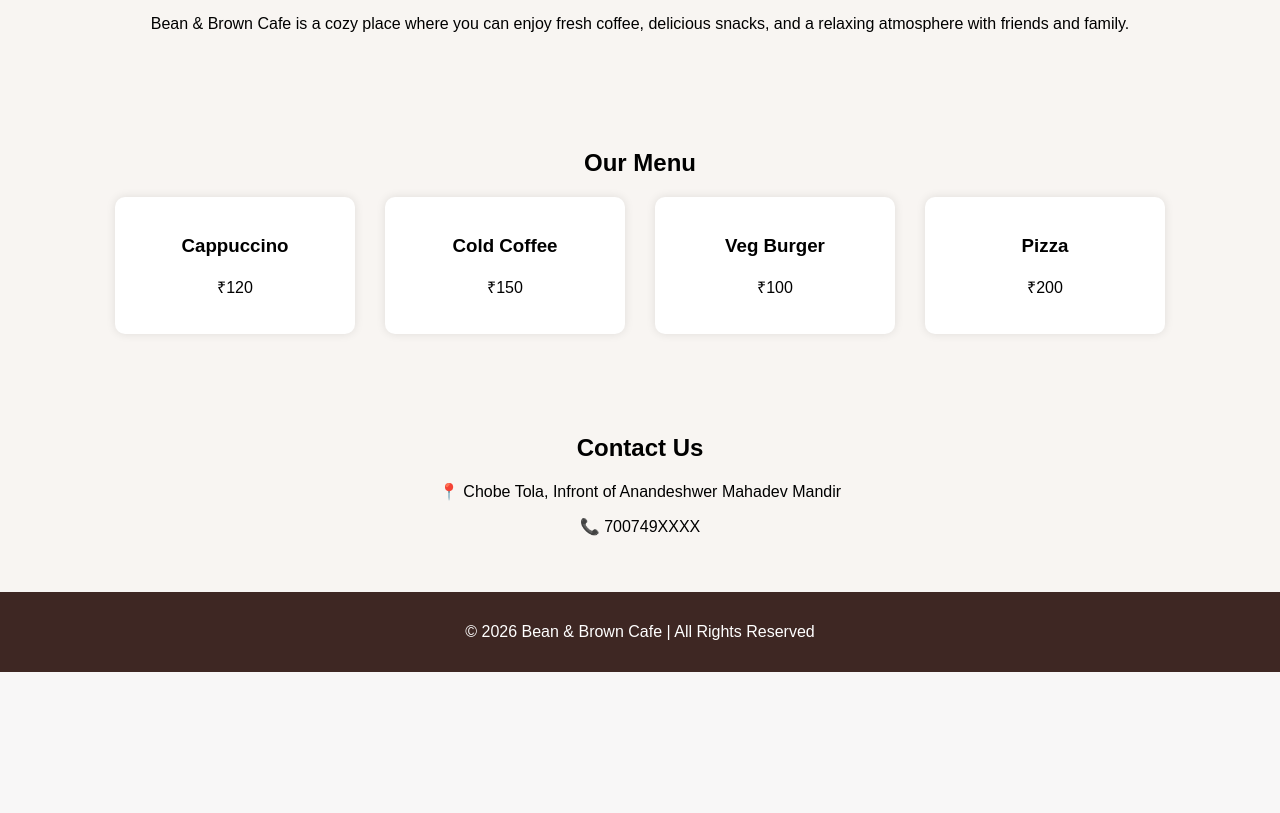
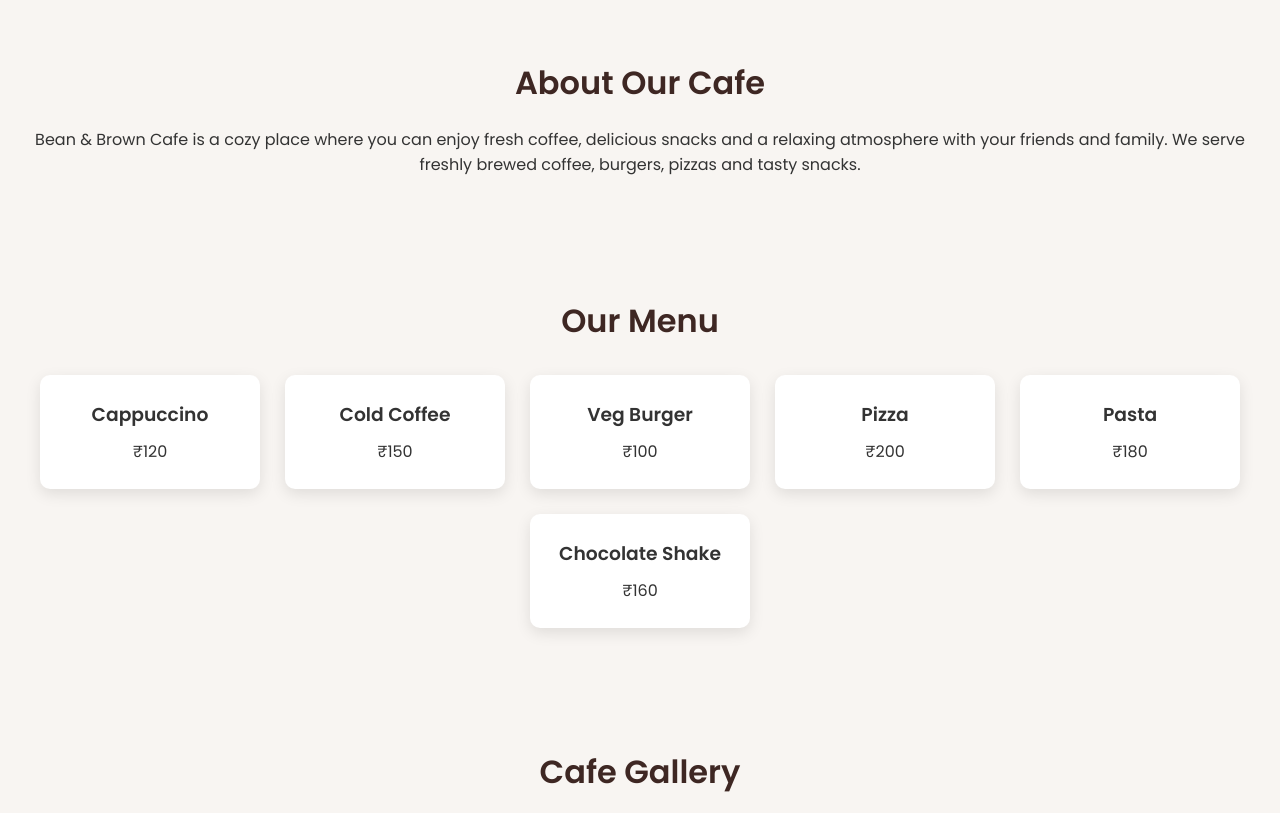
Before and after one commit to SatyamMauryakit/Github_Actions, a Flask app: page / in a window 1280 px wide. Shown: the part 685-1498 px from the top of the page. Before the commit the page ends 1357 px from the top, so only its background shows below. Run offline with Flask 3, Linux system fonts and the light colour scheme.

Commit message:
update index page

```diff
--- a/templates/index.html
+++ b/templates/index.html
@@ -3,72 +3,212 @@
 <head>
 <meta charset="UTF-8">
 <meta name="viewport" content="width=device-width, initial-scale=1.0">
+
 <title>Bean & Brown Cafe</title>
 
+<link href="https://fonts.googleapis.com/css2?family=Poppins:wght@300;400;600&display=swap" rel="stylesheet">
+
 <style>
+
+*{
+margin:0;
+padding:0;
+box-sizing:border-box;
+scroll-behavior:smooth;
+}
+
 body{
-    margin:0;
-    font-family: Arial, sans-serif;
+font-family:'Poppins',sans-serif;
 background:#f8f5f2;
+color:#333;
 }
+
+/* HEADER */
 
 header{
 background:#3e2723;
 color:white;
-    padding:20px;
+padding:25px;
 text-align:center;
 }
 
+header h1{
+font-size:40px;
+letter-spacing:2px;
+}
+
+/* NAVBAR */
+
 nav{
+position:sticky;
+top:0;
 background:#5d4037;
-    padding:10px;
-    text-align:center;
+padding:12px;
+z-index:1000;
+}
+
+nav ul{
+display:flex;
+justify-content:center;
+list-style:none;
+}
+
+nav ul li{
+margin:0 20px;
 }
 
 nav a{
 color:white;
-    margin:0 15px;
 text-decoration:none;
-    font-weight:bold;
+font-weight:600;
+transition:.3s;
 }
 
+nav a:hover{
+color:#ffd54f;
+}
+
+/* HERO */
+
 .hero{
+height:500px;
 background:url("https://images.unsplash.com/photo-1509042239860-f550ce710b93") center/cover;
-    height:400px;
 display:flex;
+flex-direction:column;
 justify-content:center;
 align-items:center;
 color:white;
-    font-size:40px;
-    font-weight:bold;
+text-align:center;
 }
 
+.hero h2{
+font-size:50px;
+margin-bottom:20px;
+animation:fadeIn 2s ease;
+}
+
+.hero button{
+padding:12px 25px;
+border:none;
+background:#ff9800;
+color:white;
+font-size:18px;
+border-radius:30px;
+cursor:pointer;
+transition:.3s;
+}
+
+.hero button:hover{
+background:#e68900;
+transform:scale(1.1);
+}
+
+/* SECTION */
+
 .section{
-    padding:40px;
+padding:60px 20px;
 text-align:center;
 }
+
+.section h2{
+font-size:32px;
+margin-bottom:20px;
+color:#3e2723;
+}
+
+/* MENU */
 
 .menu{
 display:flex;
 justify-content:center;
-    gap:30px;
 flex-wrap:wrap;
+gap:25px;
+margin-top:30px;
 }
 
 .menu-item{
 background:white;
-    padding:20px;
+padding:25px;
 border-radius:10px;
-    width:200px;
-    box-shadow:0 0 10px rgba(0,0,0,0.1);
+width:220px;
+box-shadow:0 5px 15px rgba(0,0,0,0.1);
+transition:.3s;
 }
+
+.menu-item:hover{
+transform:translateY(-10px);
+box-shadow:0 10px 20px rgba(0,0,0,0.2);
+}
+
+.menu-item h3{
+margin-bottom:10px;
+}
+
+/* GALLERY */
+
+.gallery{
+display:flex;
+flex-wrap:wrap;
+gap:20px;
+justify-content:center;
+}
+
+.gallery img{
+width:250px;
+height:180px;
+object-fit:cover;
+border-radius:10px;
+transition:.4s;
+}
+
+.gallery img:hover{
+transform:scale(1.1);
+}
+
+/* CONTACT */
+
+.contact{
+background:#fff3e0;
+}
+
+/* FOOTER */
 
 footer{
 background:#3e2723;
 color:white;
 text-align:center;
-    padding:15px;
+padding:20px;
+margin-top:40px;
 }
+
+/* ANIMATION */
+
+@keyframes fadeIn{
+from{
+opacity:0;
+transform:translateY(-20px);
+}
+to{
+opacity:1;
+transform:translateY(0);
+}
+}
+
+/* RESPONSIVE */
+
+@media(max-width:768px){
+
+.hero h2{
+font-size:35px;
+}
+
+.menu{
+flex-direction:column;
+align-items:center;
+}
+
+}
+
 </style>
 </head>
 
@@ -76,32 +216,39 @@ footer{
 
 <header>
 <h1>Bean & Brown Cafe</h1>
-<p>Fresh Coffee • Delicious Food</p>
+<p>Fresh Coffee • Delicious Food • Cozy Vibes</p>
 </header>
 
 <nav>
-<a href="#">Home</a>
-<a href="#">About</a>
-<a href="#">Menu</a>
-<a href="#">Contact</a>
+<ul>
+<li><a href="#home">Home</a></li>
+<li><a href="#about">About</a></li>
+<li><a href="#menu">Menu</a></li>
+<li><a href="#gallery">Gallery</a></li>
+<li><a href="#contact">Contact</a></li>
+</ul>
 </nav>
 
-<div class="hero">
-Welcome to Bean & Brown Cafe
-</div>
+<section class="hero" id="home">
+<h2>Welcome to Bean & Brown Cafe</h2>
+<button onclick="scrollMenu()">Explore Menu</button>
+</section>
 
-<section class="section">
+<section class="section" id="about">
 <h2>About Our Cafe</h2>
 <p>
 Bean & Brown Cafe is a cozy place where you can enjoy fresh coffee,
-delicious snacks, and a relaxing atmosphere with friends and family.
+delicious snacks and a relaxing atmosphere with your friends and family.
+We serve freshly brewed coffee, burgers, pizzas and tasty snacks.
 </p>
 </section>
 
-<section class="section">
+<section class="section" id="menu">
+
 <h2>Our Menu</h2>
 
 <div class="menu">
+
 <div class="menu-item">
 <h3>Cappuccino</h3>
 <p>₹120</p>
@@ -121,19 +268,66 @@ delicious snacks, and a relaxing atmosphere with friends and family.
 <h3>Pizza</h3>
 <p>₹200</p>
 </div>
+
+<div class="menu-item">
+<h3>Pasta</h3>
+<p>₹180</p>
+</div>
+
+<div class="menu-item">
+<h3>Chocolate Shake</h3>
+<p>₹160</p>
+</div>
+
 </div>
 
 </section>
 
-<section class="section">
+<section class="section" id="gallery">
+
+<h2>Cafe Gallery</h2>
+
+<div class="gallery">
+
+<img src="https://images.unsplash.com/photo-1501339847302-ac426a4a7cbb">
+<img src="https://images.unsplash.com/photo-1495474472287-4d71bcdd2085">
+<img src="https://images.unsplash.com/photo-1521017432531-fbd92d768814">
+<img src="https://images.unsplash.com/photo-1463797221720-6b07e6426c24">
+
+</div>
+
+</section>
+
+<section class="section contact" id="contact">
+
 <h2>Contact Us</h2>
+
 <p>📍 Chobe Tola, Infront of Anandeshwer Mahadev Mandir</p>
 <p>📞 700749XXXX</p>
+
+<br>
+
+<button onclick="orderAlert()">Order Now</button>
+
 </section>
 
 <footer>
+
 <p>© 2026 Bean & Brown Cafe | All Rights Reserved</p>
+
 </footer>
+
+<script>
+
+function scrollMenu(){
+document.getElementById("menu").scrollIntoView({behavior:"smooth"});
+}
+
+function orderAlert(){
+alert("Thank you for visiting Bean & Brown Cafe ☕");
+}
+
+</script>
 
 </body>
 </html>
```
Lines whose indentation alone changed are shown as unchanged.
